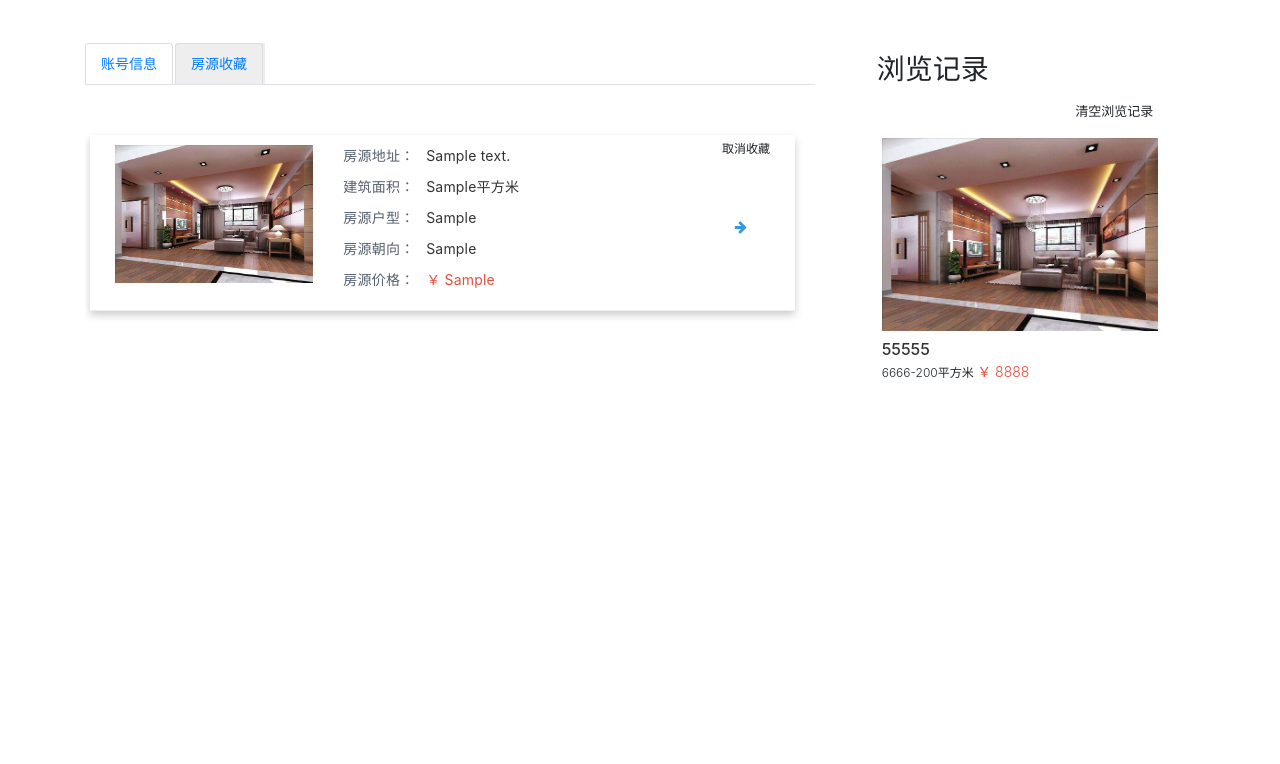
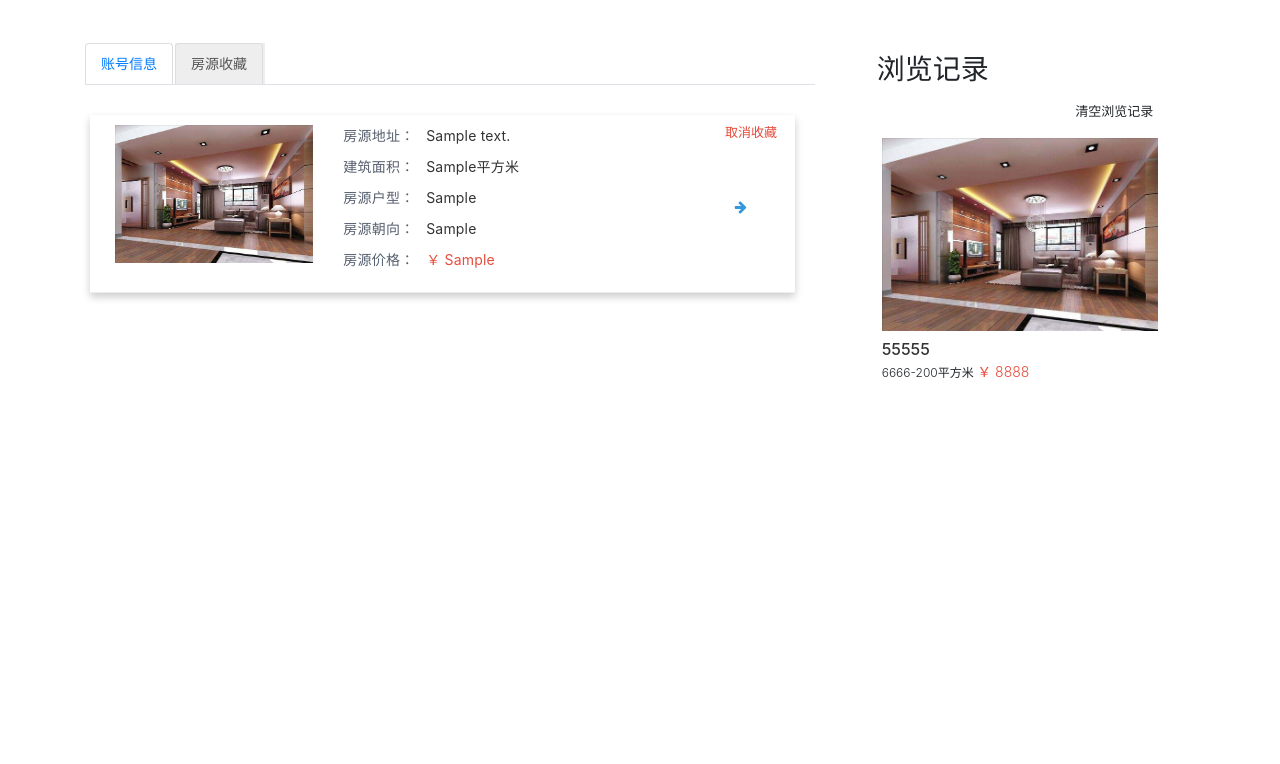
Before and after one commit to RemJJJ/Second-hand-housing, a Flask app: template templates/user.html in a window 1280 px wide, after a click on "房源收藏". Shown: the part 67-831 px from the top of the page. Run offline with Flask 3, Linux system fonts and the light colour scheme; tables that the repository leaves empty hold one stand-in row (values such as "Sample post"); the template is opened without the code that fills it: values that come from a table or form of the project are taken from there, most other values are stand-ins (such as "Sample title", 1, 10 or a date in 2020); some libraries are stand-ins or nearby versions.

Commit message:
收藏列表记录

```diff
--- a/page/detail.py
+++ b/page/detail.py
@@ -77,7 +77,10 @@
         else:
             collect_id = []
         if hid in collect_id:
-            return jsonify({"code": 2, "msg": "已收藏"})
+            collect_id.remove(hid)
+            user.collect_id = ",".join(collect_id)
+            db.session.commit()
+            return jsonify({"code": 2, "msg": "取消收藏成功"})
         else:
             collect_id.append(hid)
             user.collect_id = ",".join(collect_id)
--- a/page/user.py
+++ b/page/user.py
@@ -28,6 +28,8 @@
 
         houses = House.query.filter(House.id.in_(collect_id)).all()
 
+        print(houses)
+
         if user:
             return render_template(
                 "user.html",
--- a/templates/detail.html
+++ b/templates/detail.html
@@ -413,7 +413,8 @@
                         // 按钮变成已收藏
                         $btn.html('<i class="fa fa-heart" aria-hidden="true"> 已收藏</i>');
                     }else if(response.code === 2){
-                        alert('该房源已收藏');
+                        alert('取消收藏成功');
+                        $btn.html('<i class="fa fa-heart" aria-hidden="true"> 未收藏</i>');
                     }else if(response.code === 0){
                         alert('请先登录');
                     }
--- a/templates/user.html
+++ b/templates/user.html
@@ -9,9 +9,11 @@
             <!-- 左侧：账号信息和收藏列表 -->
             <div class="col-lg-8 col-md-8 mx-auto detail-body">
                 <ul class="nav nav-tabs" style="margin:10px 0 30px">
-                    <li class="active chanle1"><a href="#userinfo">账号信息</a></li>
-                    <li class="chanle2"><a href="#collections">房源收藏</a></li>
+                    <li class="active chanle1"><a href="#userinfo" data-toggle="tab">账号信息</a></li>
+                    <li class="chanle2"><a href="#collections" data-toggle="tab">房源收藏</a></li>
                 </ul>
+                <div class="tab-content">
+                    <div class="tab-pane fade in active show" id="userinfo">
                         <!-- 个人信息表单 -->
                         <div class="user-info">
                             <form id="profile-form" class="form-group">
@@ -58,21 +60,22 @@
                                 </div>
                             </form>
                         </div>
+                    </div>
+                    <div class="tab-pane fade" id="collections">
                         <!-- 收藏列表 -->
                         <div class="user-collections">
                         {% if houses %}
                             {% for house in houses %}
-                <div class="collection">
-                    <div class="row collection-line" id="collect">
-                        <span class="collect_off" data-hid="{{ house.id }}">取消收藏</span>
-                        <div class="col-lg-4 col-md-4 mx-auto">
+                            <div class="row collection-line" style="margin-bottom: 18px; padding-bottom: 12px; border-bottom: 1px solid #eee; position:relative;">
+                                <span class="collect_off" data-hid="{{ house.id }}" style="position:absolute;top:8px;right:18px;font-size:13px;color:#e74c3c;cursor:pointer;z-index:2;">取消收藏</span>
+                                <div class="col-lg-4 col-md-4">
                                     <div>
                                         <a href="/house/{{ house.id }}">
                                             <img class='img-fluid img-box' src="/static/img/house-bg1.jpg" alt="">
                                         </a>
                                     </div>
                                 </div>
-                        <div class="col-lg-6 col-md-6 mx-auto">
+                                <div class="col-lg-6 col-md-6">
                                     <div class="collection-line-info">
                                         <div>
                                             <span class="attribute-text">房源地址：</span>
@@ -101,13 +104,12 @@
                                         </div>
                                     </div>
                                 </div>
-                        <div class="col-lg-2 col-md-2 mx-auto" style="height: 100px; margin-top: 40px;">
+                                <div class="col-lg-2 col-md-2" style="height: 100px; margin-top: 40px;">
                                     <div class="info-more"
                                         style="width: 100%; height: 100%; position: relative; overflow: hidden;">
                                         <span><a href="/house/{{ house.id }}"
                                                 style="position: absolute; top:-30px; left: -1px; height: 20px;"><i
                                                     class="fa fa-arrow-right" aria-hidden="true"></i></a></span>
-                            </div>
                                     </div>
                                 </div>
                             </div>
@@ -119,6 +121,8 @@
                                 </div>
                             </div>
                         {% endif %}
+                        </div>
+                    </div>
                 </div>
             </div>
             <!-- 右侧：浏览记录 -->
```
Lines whose indentation alone changed are shown as unchanged.
